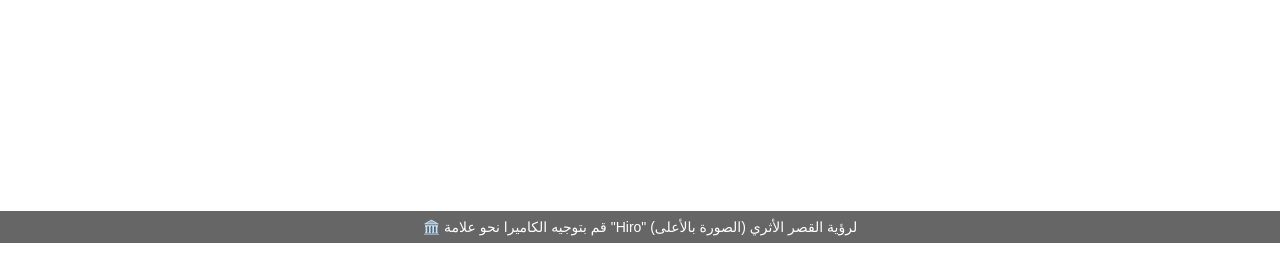
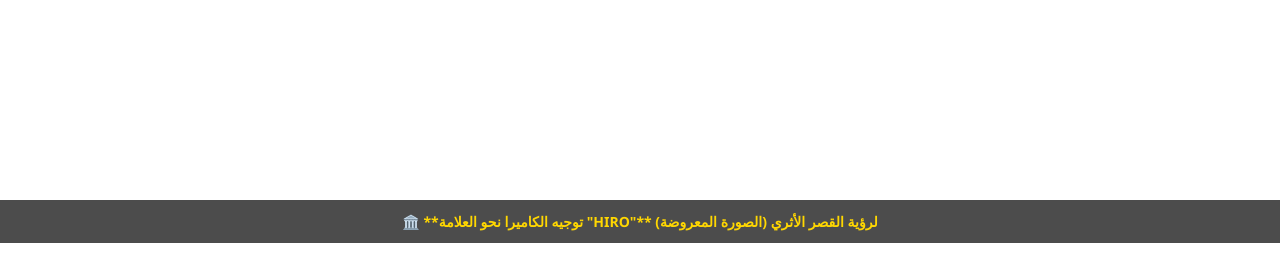
Before and after one commit to birowaad/mawari, a Flask app: page /qasr in a window 1280 px wide. Shown: the part 537-800 px from the top of the page. Run offline with Flask 3, Linux system fonts and the light colour scheme; some libraries are stand-ins or nearby versions.

Commit message:
Update qasr.html

```diff
--- a/Mawarii/app/templates/qasr.html
+++ b/Mawarii/app/templates/qasr.html
@@ -3,65 +3,103 @@
 <head>
     <meta charset="UTF-8">
     <meta name="viewport" content="width=device-width, initial-scale=1.0, user-scalable=no">
-    <title>تجربة AR - قصر أثرى</title>
+    <title>AR - قصر أثري | تجربة مباشرة</title>
     <style>
-        body { margin: 0; overflow: hidden; font-family: 'Cairo', sans-serif; }
+        body { margin: 0; overflow: hidden; font-family: 'Cairo', 'Segoe UI', sans-serif; }
         .info {
             position: absolute;
             bottom: 20px;
             left: 0;
             right: 0;
             text-align: center;
-            background: rgba(0,0,0,0.6);
-            color: white;
-            padding: 8px;
+            background: rgba(0,0,0,0.7);
+            color: #FFD700;
+            padding: 12px;
             font-size: 14px;
             pointer-events: none;
             z-index: 10;
+            backdrop-filter: blur(8px);
+            font-weight: bold;
+        }
+        .error-msg {
+            position: absolute;
+            top: 50%;
+            left: 50%;
+            transform: translate(-50%, -50%);
+            background: rgba(255,0,0,0.8);
+            color: white;
+            padding: 20px;
+            border-radius: 12px;
+            text-align: center;
+            z-index: 20;
+            display: none;
+            width: 80%;
         }
     </style>
 </head>
 <body>
 
-    <!-- معلومات للمستخدم -->
     <div class="info">
-        🏛️ قم بتوجيه الكاميرا نحو علامة "Hiro" (الصورة بالأعلى) لرؤية القصر الأثري
+        🏛️ **توجيه الكاميرا نحو العلامة "HIRO"** (الصورة المعروضة) لرؤية القصر الأثري
+    </div>
+    <div id="errorMsg" class="error-msg">
+        ⚠️ لم يتم التعرف على العلامة. تأكد من:<br>
+        - إضاءة جيدة<br>
+        - العلامة واضحة وثابتة<br>
+        - منحت المتصفح إذن الوصول للكاميرا
     </div>
 
-    <!-- مشهد A-Frame الذي سيحتوي على AR -->
     <a-scene
         embedded
-        arjs='sourceType: webcam; debugUIEnabled: false; trackingMethod: best;'
-        vr-mode-ui="enabled: false">
+        arjs="sourceType: webcam; debugUIEnabled: true; trackingMethod: best;"
+        vr-mode-ui="enabled: false"
+        renderer="logarithmicDepthBuffer: true">
 
-        <!-- هذه هي العلامة التي سيتم التعرف عليها -->
-        <a-marker preset="hiro">
+        <!-- علامة HIRO المدمجة -->
+        <a-marker preset="hiro" id="hiroMarker">
 
-            <!-- هنا نضيف النموذج ثلاثي الأبعاد للموقع الأثري (من نموذج مجاني لقلعة قديمة) -->
-            <!-- الرابط الاتي لنموذج `ancient_place.glb` هو مثال من مصدر مجاني على الإنترنت[citation:1] -->
+            <!-- نموذج أثري بديل (قلعة/قصر) - رابط مضمون -->
             <a-entity
-                gltf-model="https://raw.githubusercontent.com/AR-js-org/AR.js/master/aframe/examples/assets/colosseum/colosseum.gltf"
+                gltf-model="https://threejs.org/examples/models/gltf/FlightHelmet/glTF/FlightHelmet.gltf"
                 scale="0.5 0.5 0.5"
                 position="0 0 0"
-                rotation="0 0 0">
+                rotation="0 90 0">
             </a-entity>
+
+            <!-- نص يظهر فوق المجسم -->
+            <a-text value="🏛️ قصر الفريد - العلا" color="#FFD700" align="center" position="0 1.5 0" scale="0.5 0.5 0.5"></a-text>
 
         </a-marker>
 
-        <!-- كاميرا ثابتة للمشهد -->
+        <!-- كاميرا ثابتة -->
         <a-entity camera></a-entity>
     </a-scene>
 
-    <script>
-        // هذا السكريبت لطباعة رسالة في وحدة التحكم للتأكد من تحميل المكتبات
-        window.addEventListener('load', function() {
-            console.log('🎉 AR system ready. Point your camera at the Hiro marker!');
-        });
-    </script>
-
-    <!-- استيراد مكتبات AR.js و A-Frame -->
     <script src="https://aframe.io/releases/1.4.0/aframe.min.js"></script>
     <script src="https://raw.githack.com/AR-js-org/AR.js/master/aframe/build/aframe-ar.js"></script>
 
+    <script>
+        // التحقق من أخطاء التحميل
+        window.addEventListener('load', function() {
+            console.log('✅ نظام AR جاهز. وجه الكاميرا نحو علامة Hiro');
+
+            // إخفاء رسالة الخطأ بعد 5 ثواني
+            setTimeout(() => {
+                const errorDiv = document.getElementById('errorMsg');
+                if (errorDiv) errorDiv.style.display = 'none';
+            }, 5000);
+        });
+
+        // مراقبة وجود العلامة
+        const marker = document.getElementById('hiroMarker');
+        if (marker) {
+            marker.addEventListener('markerFound', () => {
+                console.log('🎯 تم العثور على العلامة!');
+            });
+            marker.addEventListener('markerLost', () => {
+                console.log('👋 فقدت العلامة');
+            });
+        }
+    </script>
 </body>
 </html>
```
